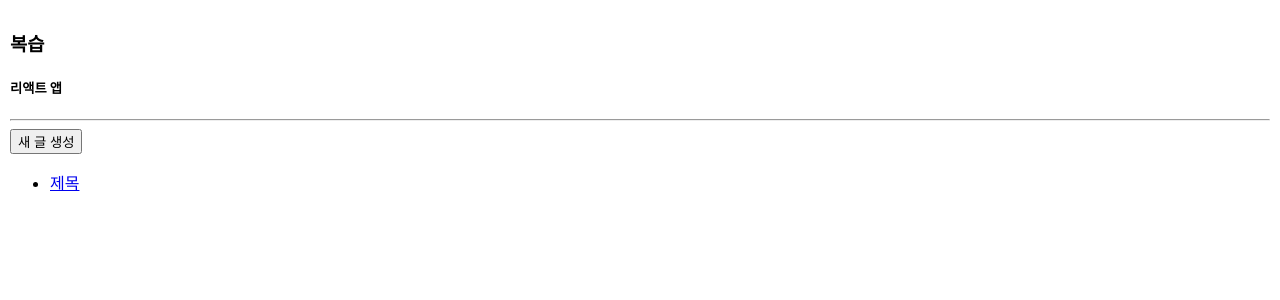
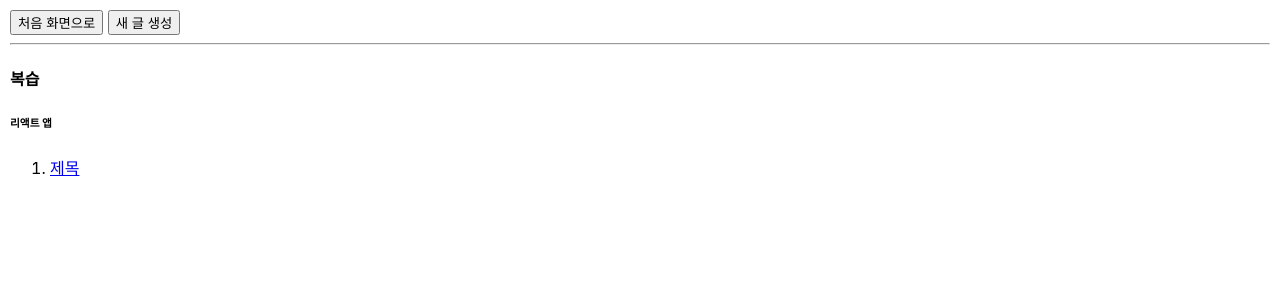
Before and after one commit to jeongmin1230/do_it_alone, a React (Create React App) app: page / in a window 1280 px wide. Shown: the top 300 px of the page. Built offline with nearby package versions, Linux system fonts and the light colour scheme.

Commit message:
CRUD기능 전체 구현 리팩토링 전
2024. 8. 11(일)

```diff
--- a/src/App.js
+++ b/src/App.js
@@ -1,12 +1,5 @@
 import './App.css';
 import { useState } from 'react';
-
-function Show(props) {
-  return <div>
-    <h3>{props.title}</h3>
-    <h5>{props.body}</h5>
-  </div>
-}
 
 function List(props) {
   const lis = [];
@@ -20,9 +13,9 @@ function List(props) {
     </li>)
   }
   return <div>
-    <ul>
+    <ol>
       {lis}
-    </ul>
+    </ol>
   </div>
 }
 
@@ -48,16 +41,35 @@ function Read(props) {
   </div>
 }
 
+function Update(props) {
+  const [title, setTitle] = useState(props.title);
+  const [body, setBody] = useState(props.body);
+  return <div>
+    <form onSubmit={event => {
+      event.preventDefault();
+      const title = event.target.title.value;
+      const body = event.target.body.value;
+      props.update(title, body);
+    }}>
+      <p><input type='text' name='title' placeholder='제목' value={title} onChange={event => {setTitle(event.target.value)}}/></p>
+      <p><textarea name='body' placeholder='내용' value={body} onChange={event => {setBody(event.target.value)}} /></p>
+      <p><input type='submit' value='수정'/></p>
+    </form>
+  </div>
+}
+
 function App() {
   const [topics, setTopics] = useState(
-    [{id: 1, title: '제목', body: '내용입니다.'}]
+    [{id: 0, title: '제목', body: '내용입니다.'}]
   );
   const [mode, setMode] = useState('WELCOME');
   const [id, setId] = useState(topics.length);
-  const [nextId, setNextId] = useState(topics.length+1);
+  const [nextId, setNextId] = useState(topics.length);
   let content = null;
   let inDetail = null;
-  if(mode === 'CREATE'){
+  if(mode === 'WELCOME') {
+    content = <Read title = '복습' body = '리액트 앱'/>
+  } else if(mode === 'CREATE'){
     content = <Create create={(_title, _body) => {
       const newTopic = {id: nextId, title: _title, body: _body};
       const newTopics = [...topics];
@@ -68,17 +80,54 @@ function App() {
       setNextId(nextId+1);
     }}></Create>
   } else if(mode === 'READ') {
-    content = <Read title={topics[id-1].title} body={topics[id-1].body}></Read>
+    content = <Read title={topics[id].title} body={topics[id].body}/>
+    inDetail = <>
+      <button onClick={event => {
+        event.preventDefault();
+        setMode('UPDATE');
+      }}>수정</button>&nbsp;
+    <input type='button' value='삭제' onClick={() => {
+        const newTopics = [];
+        for(let i = 0; i < topics.length; i++) {
+          if(topics[i].id !== id) {
+            newTopics.push(topics[i]);
+          }
+        }
+        setTopics(newTopics)
+        setMode('WELCOME');
+      }}></input>
+    </>
+  } else if(mode === 'UPDATE') {
+    let title, body = null;
+    for(let i = 0; i < topics.length; i++) {
+      if(topics[i].id === id) {
+        title = topics[i].title;
+        body = topics[i].body;
+      }
+    }
+    content = <Update title = {title} body = {body} update = {(title, body) => {
+      const newTopics = [...topics]
+      const updateTopic = {id: id, title: title, body: body};
+      for(let i = 0; i < newTopics.length; i++) {
+        if(newTopics[i].id === id) {
+          newTopics[i] = updateTopic;
+          break;
+        }
+      }
+      setTopics(newTopics);
+      setMode('WELCOME');
+    }}/>
   }
   return <div className='body'>
-    <Show title = '복습' body = '리액트 앱'></Show>
+    <button onClick={() => setMode('WELCOME')}>처음 화면으로</button>&nbsp;
+    <button onClick={() => setMode('CREATE')}>새 글 생성</button>
     <hr/>
-    <button onClick={() => setMode('CREATE')}>새 글 생성</button>
+    {content}
+    {inDetail}
     <List topics={topics} detail={(_id) => {
       setId(_id);
       setMode('READ');
     }}></List>
-    {content}
   </div>
 }
 
```
